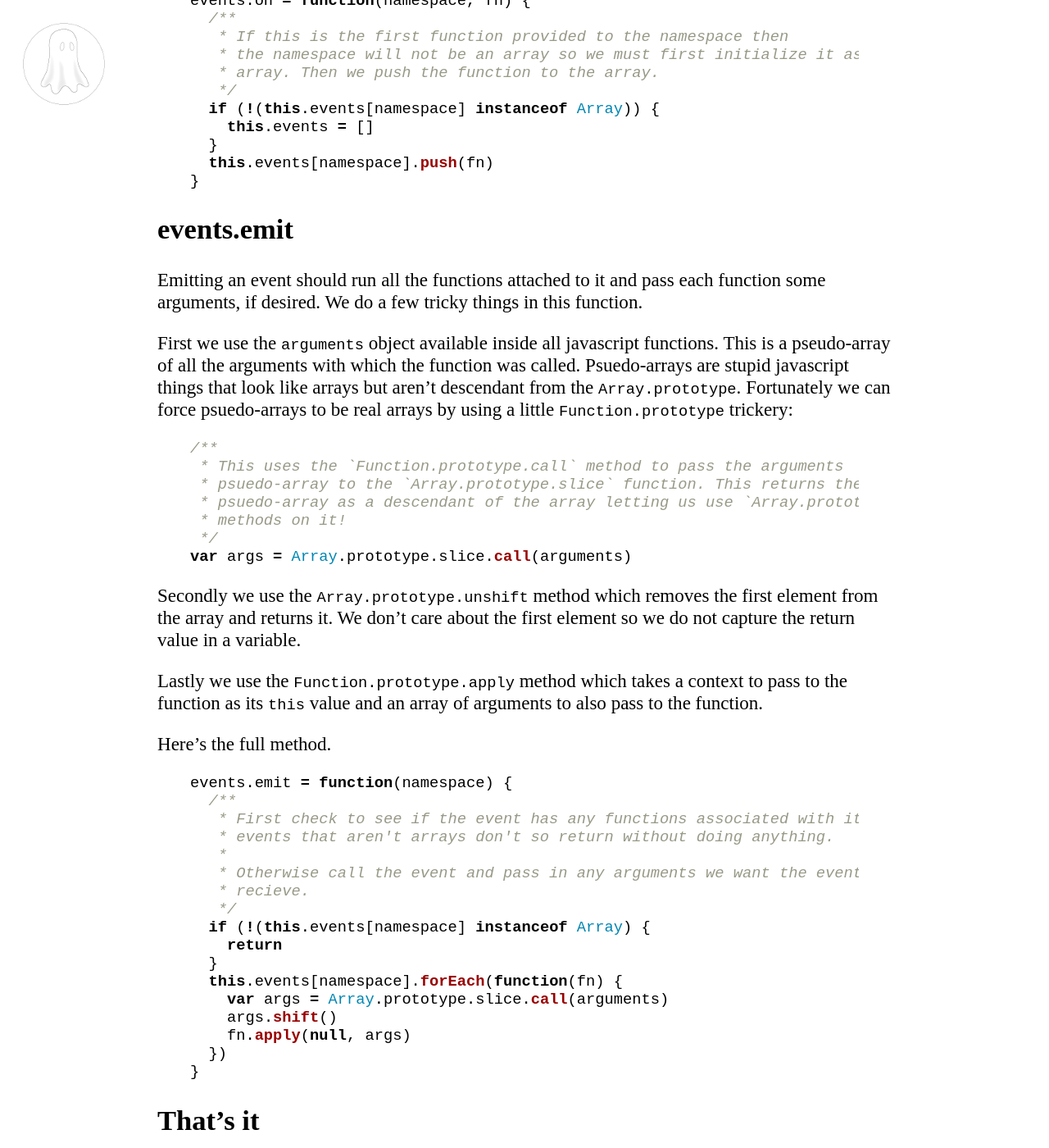
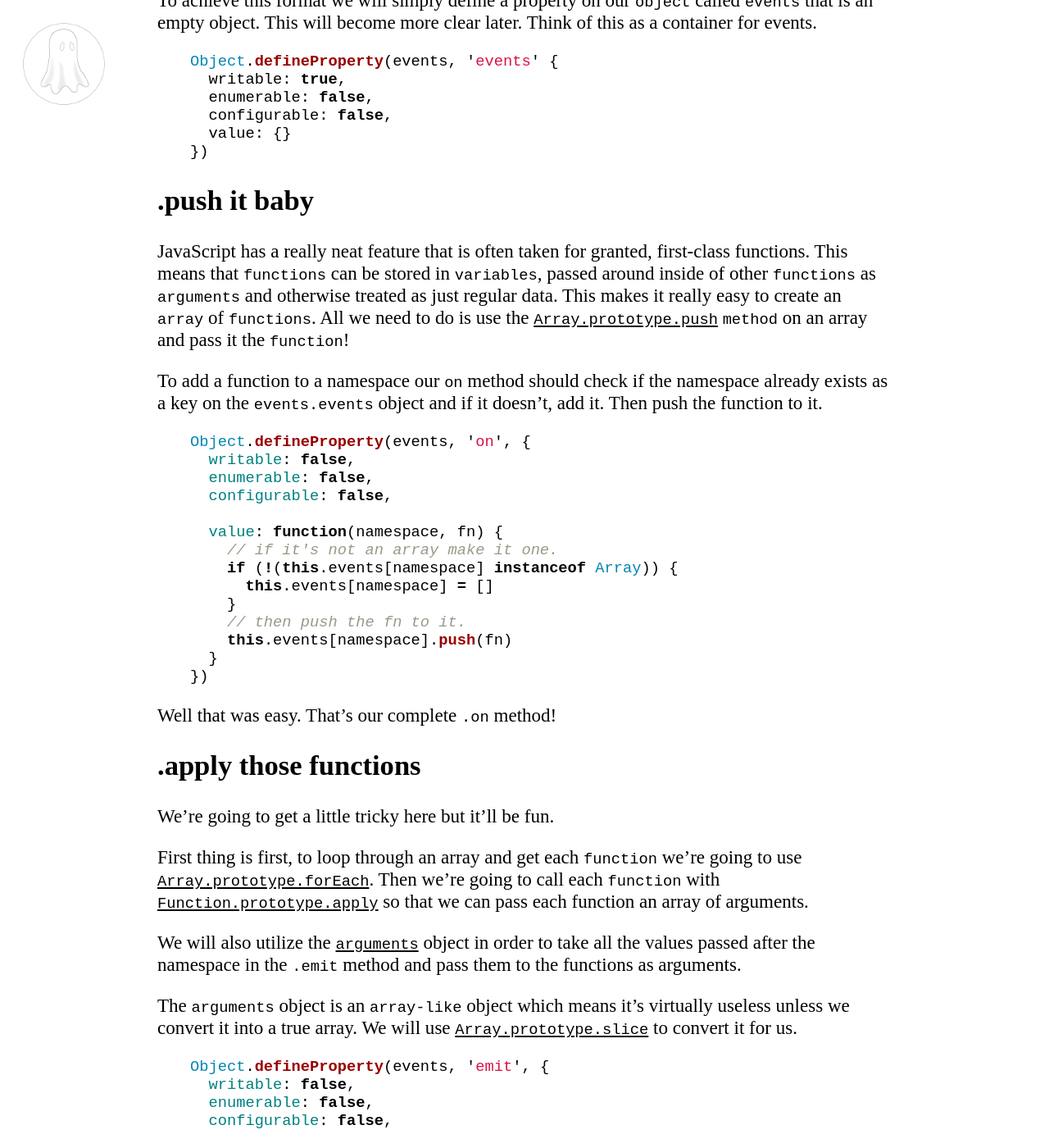
Before and after one commit to gitter-badger/legittalon.github.io, a Jekyll site: the page built from _posts/2014-10-17-building-a-javascript-event-system.md, in a window 1280 px wide and 1400 px high, scrolled down 1299 px. Shown: the whole window at 82% size. Built offline with Jekyll 4.4.1, drawn with Linux system fonts in a browser that asks for light colours; nearby versions of some CDN libraries; some of the changed text lies outside the part shown.

Commit message:
build an event system from scratch

```diff
--- a/_posts/2014-10-17-building-a-javascript-event-system.md
+++ b/_posts/2014-10-17-building-a-javascript-event-system.md
@@ -2,103 +2,164 @@
 published: true
 ---
 
-## For the learning of it!
+Demystifying JavaScript events by building an event system from scratch.
 
-Today we will learn how to build our own event system in javascript to enable such coding styles as:
+The event pattern is a great way to add extendibility and flexibility to your
+libraries and frameworks. Simply by emitting events on key actions inside your
+code you can allow users of your module to apply their own desired behavior
+without having to modify the module itself.
+
+We will take a look at the event pattern by building an event system from
+scratch.
+
+## The Spec
 
 {% highlight javascript %}
-event.on('event', function(stuff) {
-  // do things with stuff
+// Tests.
+{% endhighlight %}
+
+## The Essence of the Problem
+
+If we distill events down to their core we discover that an event is nothing
+more than a `string`, or as we will call it in this post the namespace, and an
+`array` of `functions` attached to it.
+
+So how do we,
+
+* associate `strings` with an `array` of `functions`?
+* add `functions` to an `array`?
+* call each `function` in an `array` and also pass each one the same arguments?
+
+## Module
+
+To make our event system usable across a wide variety of libraries and
+frameworks we will define it as an object and, in this example, export so that
+it can be used with [browserify][browserify] or [node][node]. The rest of this
+post will assume that we are augmenting the `events` objects.
+
+{% highlight javascript %}
+var events = {}
+module.exports = events
+{% endhighlight %}
+
+## Key value, yo
+
+Using a plain `object` is an elegant way to accomplish our first problem of
+associating namespaces with an `array` of `functions`. We can imagine the
+`object` will follow this schema:
+
+{% highlight javascript %}
+{
+  'event': [fnOne, fnTwo, fnThree],
+  'event-two': [diffFnOne, diffFnTwo, diffFnThree]
+}
+{% endhighlight %}
+
+To achieve this format we will simply define a property on our `object` called
+`events` that is an empty object. This will become more clear later. Think of
+this as a container for events.
+
+{% highlight javascript %}
+Object.defineProperty(events, 'events' {
+  writable: true,
+  enumerable: false,
+  configurable: false,
+  value: {}
 })
 {% endhighlight %}
 
-## What are events?
+## .push it baby
 
-Events are just a string that identifies a name for the event and an array of functions executed when we emit that event name.
+JavaScript has a really neat feature that is often taken for granted,
+first-class functions. This means that `functions` can be stored in `variables`,
+passed around inside of other `functions` as `arguments` and otherwise treated
+as just regular data. This makes it really easy to create an `array` of
+`functions`. All we need to do is use the [`Array.prototype.push`] [.push]
+`method` on an array and pass it the `function`!
 
-We need three things to get us up and running
-- an object mapping keys to an array of functions
-- .on method that attaches functions to event namespaces
-- .emit method that tells a namespace to run all of its functions
-
-## Let's begin.
-
-We will start by defining our namespace as an object.
+To add a function to a namespace our `on` method should check if the namespace
+already exists as a key on the `events.events` object and if it doesn't, add it.
+Then push the function to it.
 
 {% highlight javascript %}
-var events = {}
+Object.defineProperty(events, 'on', {
+  writable: false,
+  enumerable: false,
+  configurable: false,
+
+  value: function(namespace, fn) {
+    // if it's not an array make it one.
+    if (!(this.events[namespace] instanceof Array)) {
+      this.events[namespace] = []
+    }
+    // then push the fn to it.
+    this.events[namespace].push(fn)
+  }
+})
 {% endhighlight %}
 
-We will add properties and methods onto this object and it can be used modularly by cloning it via the javascript `Object.prototype.create`
+Well that was easy. That's our complete `.on` method!
 
-## events.events
+## .apply those functions
 
-This is initialized as just an empty object. Internally it will follow the structure of `{'event name': []}` where the array contains functions.
+We're going to get a little tricky here but it'll be fun.
+
+First thing is first, to loop through an array and get each `function` we're
+going to use [`Array.prototype.forEach`][.forEach]. Then we're going to call each
+`function` with [`Function.prototype.apply`][.apply] so that we can pass each
+function an array of arguments.
+
+We will also utilize the [`arguments`][arguments] object in order to take
+all the values passed after the namespace in the `.emit` method and pass them to
+the functions as arguments.
+
+The `arguments` object is an `array-like` object which means it's virtually
+useless unless we convert it into a true array. We will use
+[`Array.prototype.slice`][.slice] to convert it for us.
 
 {% highlight javascript %}
-event.event = {}
+Object.defineProperty(events, 'emit', {
+  writable: false,
+  enumerable: false,
+  configurable: false,
+
+  value: function(namespace /*, args */) {
+    // if this namespace isn't an array or is empty don't do anything with it.
+    if (
+         !(this.events[namespace] instanceof Array)
+      && this.events[namespace].length === 0
+    ) {
+      this.events[namespace] = []
+    }
+
+    // turn this functions arguments object into a true array
+    var args = Array.prototype.slice.call(arguments)
+    // remove the first argument because that's the namespace
+    args.shift()
+
+    // loop through each function
+    this.events[namespace].forEach(function(fn) {
+      // the first argument to apply determines `this` inside the function it
+      // it is applying. In our case, we don't care about it so we make it null.
+      fn.apply(null, args)
+    })
+  }
+})
 {% endhighlight %}
 
-## events.on
+## The Challenge
 
-The on method takes a string and a function and pushes the function to the appropriate namespace on the `events.events` object! `this` referes to the `events` object.
+We now have a working event system that can easily be added to other libraries
+and modules!
 
-{% highlight javascript %}
-events.on = function(namespace, fn) {
-  /**
-   * If this is the first function provided to the namespace then
-   * the namespace will not be an array so we must first initialize it as an
-   * array. Then we push the function to the array.
-   */
-  if (!(this.events[namespace] instanceof Array)) {
-    this.events = []
-  }
-  this.events[namespace].push(fn)
-}
-{% endhighlight %}
+Here's a challenge left to the reader:
+Concieve and implement a `.off` method that removes a specific function from a
+namespace.
 
-## events.emit
-
-Emitting an event should run all the functions attached to it and pass each function some arguments, if desired. We do a few tricky things in this function.
-
-First we use the `arguments` object available inside all javascript functions. This is a pseudo-array of all the arguments with which the function was called. Psuedo-arrays are stupid javascript things that look like arrays but aren't descendant from the `Array.prototype`. Fortunately we can force psuedo-arrays to be real arrays by using a little `Function.prototype` trickery:
-
-{% highlight javascript %}
-/**
- * This uses the `Function.prototype.call` method to pass the arguments
- * psuedo-array to the `Array.prototype.slice` function. This returns the
- * psuedo-array as a descendant of the array letting us use `Array.prototype`
- * methods on it!
- */
-var args = Array.prototype.slice.call(arguments)
-{% endhighlight %}
-
-Secondly we use the `Array.prototype.unshift` method which removes the first element from the array and returns it. We don't care about the first element so we do not capture the return value in a variable.
-
-Lastly we use the `Function.prototype.apply` method which takes a context to pass to the function as its `this` value and an array of arguments to also pass to the function.
-
-Here's the full method.
-
-{% highlight javascript %}
-events.emit = function(namespace) {
-  /**
-   * First check to see if the event has any functions associated with it.
-   * events that aren't arrays don't so return without doing anything.
-   *
-   * Otherwise call the event and pass in any arguments we want the event to
-   * recieve.
-   */
-  if (!(this.events[namespace] instanceof Array) {
-    return
-  }
-  this.events[namespace].forEach(function(fn) {
-    var args = Array.prototype.slice.call(arguments)
-    args.shift()
-    fn.apply(null, args)
-  })
-}
-{% endhighlight %}
-
-## That's it
-
-Now you can subscribe to and emit events inside your application. Don't just stop here though. I challenge you to modify this object to have a `.off` method that takes some identifier and removes a function from an event. Good luck!
+[browserify]: http://browserify.org
+[node]: http://nodejs.org
+[.push]: https://developer.mozilla.org/en-US/docs/Web/JavaScript/Reference/Global_Objects/Array/push
+[.slice]: https://developer.mozilla.org/en-US/docs/Web/JavaScript/Reference/Global_Objects/Array/slice
+[.forEach]: https://developer.mozilla.org/en-US/docs/Web/JavaScript/Reference/Global_Objects/Array/forEach
+[.apply]: https://developer.mozilla.org/en-US/docs/Web/JavaScript/Reference/Global_Objects/Function/prototype
+[arguments]: https://developer.mozilla.org/en-US/docs/Web/JavaScript/Reference/Functions/arguments
```
